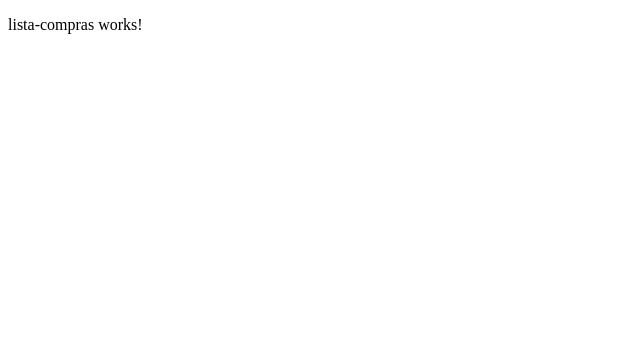
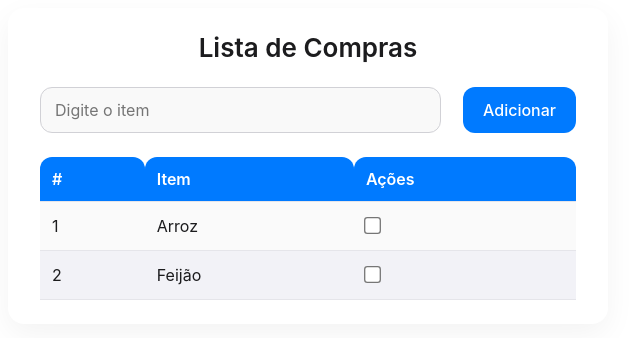
Before and after one commit to analuizacandida/calculadoraAngular, an Angular app: page / in a window 1280 px wide. Shown: the top 338 px of the page, without its empty margins (0-640 px from the left). Built offline with nearby package versions, Linux system fonts and the light colour scheme.

Commit message:
estilo lista de compras

```diff
--- a/src/app/lista-compras/lista-compras.component.css
+++ b/src/app/lista-compras/lista-compras.component.css
@@ -0,0 +1,125 @@
+* {
+    margin: 0;
+    padding: 0;
+    box-sizing: border-box;
+    font-family: -apple-system, BlinkMacSystemFont, 'Segoe UI', Roboto, Helvetica, Arial, sans-serif;
+  }
+
+  body {
+    background-color: #f0f2f5;
+    display: flex;
+    justify-content: center;
+    align-items: center;
+    height: 100vh;
+    padding: 0 16px;
+  }
+
+
+  .container {
+    background-color: #ffffff;
+    border-radius: 16px;
+    box-shadow: 0 10px 30px rgba(0, 0, 0, 0.05);
+    padding: 24px 32px;
+    width: 100%;
+    max-width: 600px;
+  }
+
+
+  h1 {
+    font-size: 26px;
+    font-weight: 600;
+    color: #1c1c1e;
+    margin-bottom: 24px;
+    text-align: center;
+  }
+
+  form {
+    display: flex;
+    gap: 12px;
+    margin-bottom: 24px;
+  }
+
+
+  .add-item-form {
+    display: flex;
+    flex-wrap: wrap;
+    gap: 16px;
+    margin-bottom: 24px;
+    margin-top: 20px;
+  }
+  input[type="text"] {
+    flex: 1;
+    padding: 12px 14px;
+    border: 1px solid #d1d1d6;
+    border-radius: 12px;
+    font-size: 16px;
+    background-color: #f9f9f9;
+    transition: border 0.2s ease;
+  }
+
+  input[type="text"]:focus {
+    border-color: #007aff;
+    outline: none;
+    background-color: #ffffff;
+  }
+
+
+  button {
+    padding: 12px 20px;
+    background-color: #007aff;
+    color: #ffffff;
+    border: none;
+    border-radius: 12px;
+    font-size: 16px;
+    font-weight: 500;
+    cursor: pointer;
+    margin-left: 10px;
+    transition: background-color 0.25s ease, transform 0.1s ease;
+  }
+
+  button:hover {
+    background-color: #005ecb;
+  }
+
+  button:active {
+    transform: scale(0.98);
+  }
+
+
+  table {
+    width: 100%;
+    border-collapse: collapse;
+    margin-top: 24px;
+  }
+
+  thead th {
+    background-color: #007aff;
+    color: white;
+    font-weight: 600;
+    padding: 12px;
+    border-top-left-radius: 12px;
+    border-top-right-radius: 12px;
+    text-align: left;
+  }
+
+  th, td {
+    padding: 14px 12px;
+    text-align: left;
+    border-bottom: 1px solid #e5e5ea;
+    color: #1c1c1e;
+  }
+
+  tr:nth-child(odd) td {
+    background-color: #fafafa;
+  }
+
+  tr:nth-child(even) td {
+    background-color: #f2f2f7;
+  }
+
+
+  input[type="checkbox"] {
+    transform: scale(1.3);
+    accent-color: #007aff;
+    cursor: pointer;
+  }
--- a/src/app/lista-compras/lista-compras.component.html
+++ b/src/app/lista-compras/lista-compras.component.html
@@ -1 +1,36 @@
-<p>lista-compras works!</p>
+<div class="container">
+<h1> Lista de Compras</h1>
+<form>
+    <input type="text" placeholder="Digite o item"  name="item" />
+<button type="submit">Adicionar</button>
+</form>
+<table>
+    <thead>
+        <tr>
+            <th>#</th>
+            <th>Item</th>
+            <th>Ações</th>
+        </tr>
+    </thead>
+    <tbody>
+        <tr>
+            <td>1</td>
+            <td>Arroz</td>
+            <td>
+                <input type="checkbox">
+            </td>
+
+        </tr>
+        <tr>
+            <td>2</td>
+            <td>Feijão</td>
+            <td>
+                <input type="checkbox">
+            </td>
+
+        </tr>
+
+    </tbody>
+
+</table>
+</div>
```
